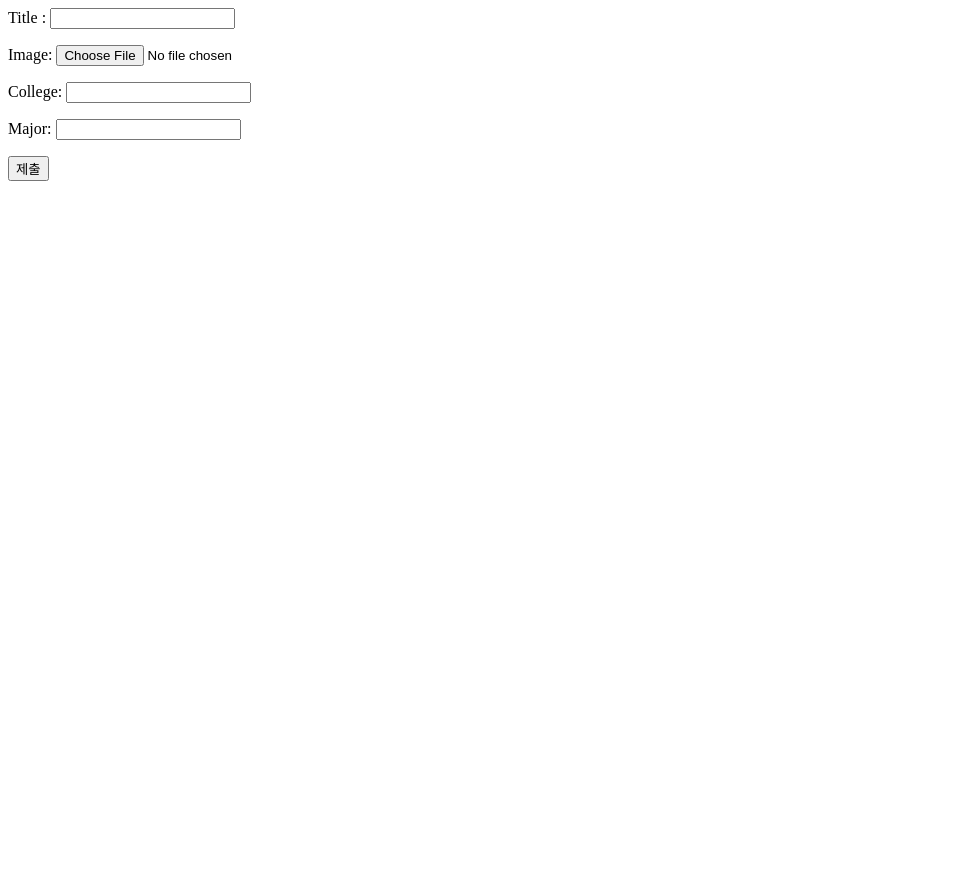
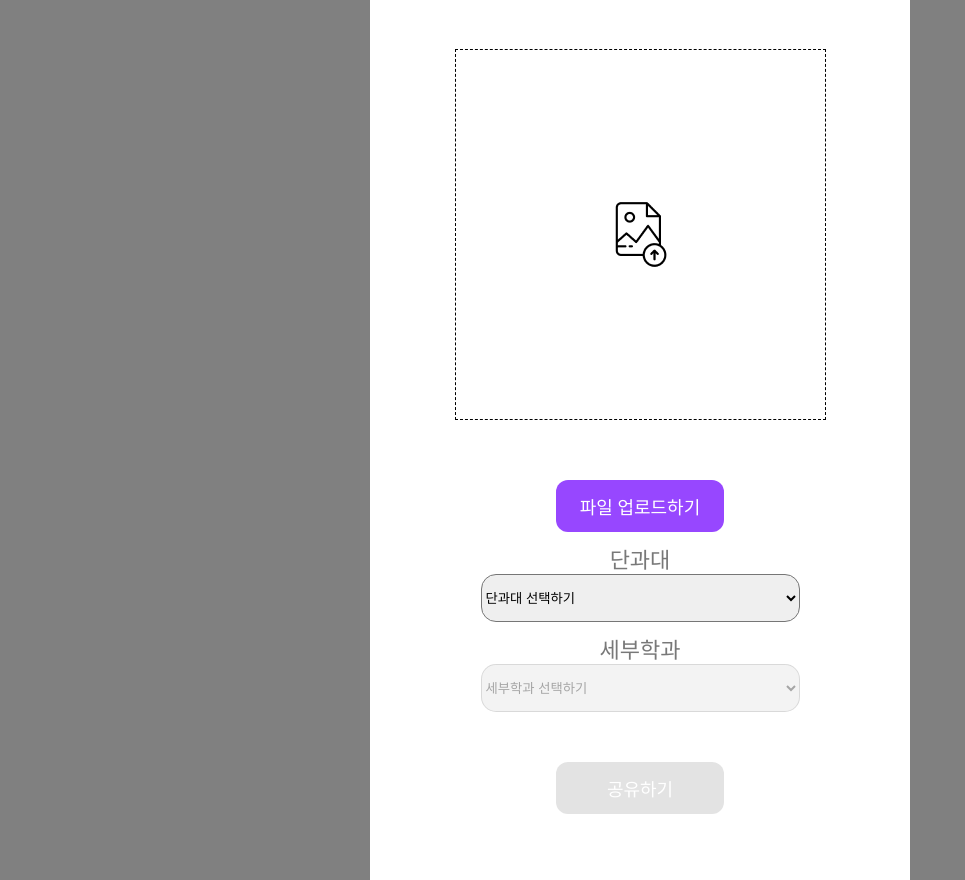
Before and after one commit to sem201/2024-simba-2-21, a Django app: page /design/select/designvarsity/information in a window 1280 px wide. Shown: the whole page, without its empty margins (0-965 px from the left). Before the commit the page ends 181 px from the top, so only its background shows below. Run offline with Django 5.2, Linux system fonts and the light colour scheme; data that the repository does not hold is empty; some web fonts are replaced.

Commit message:
feat information page 사진 업로드 및 학과 선택

```diff
--- a/simbathonproject/main/templates/design/informationpage.html
+++ b/simbathonproject/main/templates/design/informationpage.html
@@ -1,15 +1,41 @@
-{% load static %}
-{% block content %}
-<form action="{% url 'main:create' %}" method="POST" enctype="multipart/form-data">
-    {% csrf_token %}
-    <p>Title : <input type="text" name="title"></p>
-    <p><img id="imagePreview" src="" alt="Image preview" style="display:none; max-width: 200px;"></p>
-    <p>Image: <input type="file" name="image" id="imageInput"></p>
-    <p>College: <input type="text" name="college"></p>
-    <p>Major: <input type="text" name="major"></p>
-    <button type="submit">제출</button>
-</form>
+<!DOCTYPE html>
+<html lang="ko">
+<head>
+    {% load static %}
+    <link rel='stylesheet' type='text/css' href="{% static "css/design/information.css"%}">
+    <meta charset="UTF-8">
+</head>
+<body>
+    <form action="{% url 'main:create' %}" method="POST" enctype="multipart/form-data">
+        {% csrf_token %}
+        <div id='top_container'>
+            <input type="text" name="title" id='title' placeholder='제목을 입력해주세요'>
+        </div>
+        <div id='main_container'>
+            <img id="imagePreview" src="{% static "assets/icons/default-image.png" %}" alt="Image preview">
+            <label for="imageInput">
+                <div class="btn-upload">파일 업로드하기</div>
+            </label>
+            <input type="file" name="image" id="imageInput">
+            {% comment %} <input type="text" name="college"> {% endcomment %}
 
+            <label for="college" class='college_label'>단과대</label>
+            <select name="college" id="college" onchange="updateMajors()">
+                <option value="none" selected disabled>단과대 선택하기</option>
+                <!-- Options will be populated dynamically -->
+            </select>
+
+            <label for="major" class='college_label'>세부학과</label>
+            <select name="major" id="major" disabled>
+                <option value="none" selected disabled>세부학과 선택하기</option>
+                <!-- Options will be populated dynamically -->
+            </select>
+        </div>
+        <div id='foot_container'>
+            <button type="submit" id='submit'>공유하기</button>
+        </div>
+    </form>
+</body>
 <script>
     document.getElementById('imageInput').addEventListener('change', function(event) {
         const file = event.target.files[0];
@@ -28,5 +54,40 @@
             preview.style.display = 'none';
         }
     });
+
+    async function fetchColleges() {
+        const response = await fetch('/get_colleges/');
+        const colleges = await response.json();
+        const collegeSelect = document.getElementById('college');
+        colleges.forEach(college => {
+            const option = document.createElement('option');
+            option.value = college;
+            option.textContent = college;
+            collegeSelect.appendChild(option);
+        });
+    }
+
+    async function updateMajors() {
+        const collegeSelect = document.getElementById('college');
+        const majorSelect = document.getElementById('major');
+        majorSelect.innerHTML = '<option value="none" selected disabled>세부학과 선택하기</option>'; // Reset majors
+        const selectedCollege = collegeSelect.value;
+
+        if (selectedCollege !== 'none') {
+            const response = await fetch(`/get_majors/?college=${selectedCollege}`);
+            const majors = await response.json();
+            majors.forEach(major => {
+                const option = document.createElement('option');
+                option.value = major;
+                option.textContent = major;
+                majorSelect.appendChild(option);
+            });
+            majorSelect.disabled = false;
+        } else {
+            majorSelect.disabled = true;
+        }
+    }
+
+    // Fetch colleges on page load
+    window.onload = fetchColleges;
 </script>
-{% endblock %}
--- a/simbathonproject/main/urls.py
+++ b/simbathonproject/main/urls.py
@@ -15,4 +15,7 @@ urlpatterns = [
     path('create', create, name='create'),
     path('filter/', filterpage, name='filterpage'),
     path('customfilter/', customfilterpage, name='customfilterpage'),
+
+    path('get_colleges/', get_colleges, name='get_colleges'),
+    path('get_majors/', get_majors, name='get_majors'),
 ]
--- a/simbathonproject/main/views.py
+++ b/simbathonproject/main/views.py
@@ -32,6 +32,15 @@ def designstartpage(request):
 
 def designpage(request):
     return render(request, 'design/designpage.html')
+
+def get_colleges(request):
+    colleges = Varsity.objects.values_list('college', flat=True).distinct()
+    return JsonResponse(list(colleges), safe=False)
+
+def get_majors(request):
+    college = request.GET.get('college')
+    majors = Varsity.objects.filter(college=college).values_list('major', flat=True).distinct()
+    return JsonResponse(list(majors), safe=False)
 
 def informationpage(request):
     return render(request, 'design/informationpage.html')
--- /dev/null
+++ b/simbathonproject/simbathonproject/static/css/design/information.css
@@ -0,0 +1,96 @@
+@import url("https://cdn.jsdelivr.net/gh/orioncactus/pretendard@v1.3.9/dist/web/variable/pretendardvariable.min.css");
+
+body{
+    display: flex;
+    justify-content: center;
+    background-color: gray;
+    margin: 0;
+    height: 100vh;
+    align-items: center;
+}
+form{
+    background-color: white;
+    width: 540px;
+    height: 960px;
+    display: flex;
+    flex-direction: column;
+    align-items: center;
+}
+#top_container{
+    margin-top:50px;
+}
+#title{
+    border:0;
+    font-size: 24px;
+    font-family: "Pretendard Variable";
+    font-weight: 800px;
+    outline: none;
+    display: flex;
+    text-align: center;
+}
+
+#imagePreview{
+    border:1px dashed #000;
+    padding:150px;
+    margin-top: 50px;
+}
+
+
+
+.btn-upload {
+    width:168px;
+    height: 52px;
+    border-radius: 12px;
+    background-color: rgba(151, 71, 255, 1);
+    color:#fff;
+    font-family: "Pretendard Variable";
+    font-size: 18px;
+    font-weight: 700px;
+    display: flex;
+    justify-content: center;
+    align-items: center;
+    margin-top: 50px;
+}
+
+#imageInput {
+    display: none;
+}
+
+#main_container{
+    display: flex;
+    justify-content: center;
+    align-items: center;
+    flex-direction: column;
+}
+
+#submit{
+    width:168px;
+    height: 52px;
+    border-radius: 12px;
+    background-color: rgba(227, 227, 227, 1);
+    color:#fff;
+    font-family: "Pretendard Variable";
+    font-size: 18px;
+    font-weight: 700px;
+    display: flex;
+    justify-content: center;
+    align-items: center;
+    margin-top: 50px;
+    border:0;
+}
+#xx{
+    margin-top: 10px;
+}
+label{
+    font-size: 22px;
+    color: rgba(120, 120, 120, 1);
+    display: flex;
+    margin-top: 10px;
+}
+
+
+select{
+    border-radius: 15px;
+    width: 319px;
+    height: 48px;
+}
```
Also changed, not shown: simbathonproject/simbathonproject/static/assets/icons/default-image.png (added).
